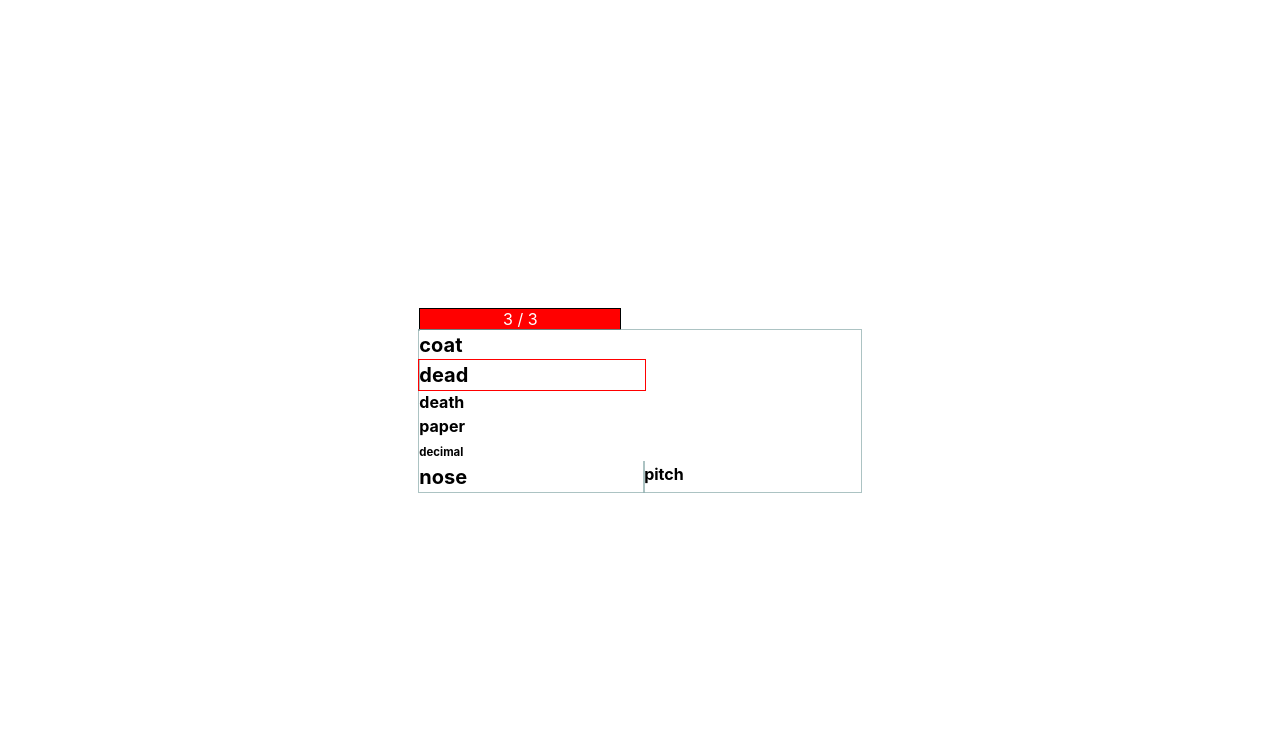
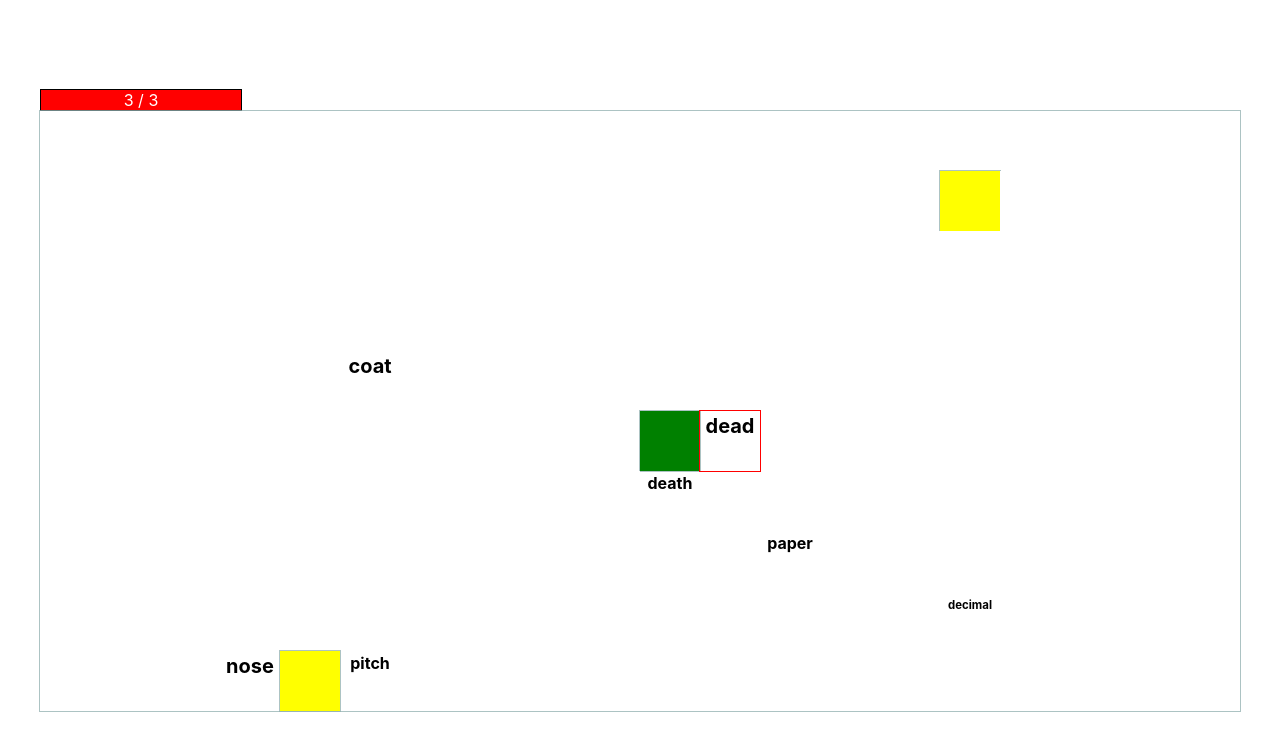
Before and after one commit to PathOfEquanimity/TypingSurvivorLike, a React (Vite) app: page / in a window 1280 px wide. Shown: the top 750 px of the page. Built offline with nearby package versions, Linux system fonts and the light colour scheme.

Commit message:
Fix composes

```diff
--- a/src/App.tsx
+++ b/src/App.tsx
@@ -1,4 +1,4 @@
-import { useState, useEffect, createContext, useRef } from "react";
+import { useState, useEffect, useRef } from "react";
 import "./App.css";
 import {
   EnemyObject,
--- a/src/Node.tsx
+++ b/src/Node.tsx
@@ -87,7 +87,7 @@ function Node({
   }
 
   return (
-    <div key={name} className={className}>
+    <div key={name} className={className + " nodeBase"}>
       {status == Status.Active ? (
         <>
           {wordObject?.map(
--- a/src/index.css
+++ b/src/index.css
@@ -117,24 +117,20 @@ button:focus-visible {
 }
 
 .node {
-  composes: nodeBase;
   background: white;
 }
 .heroNode {
-  composes: nodeBase;
   background: green;
   outline: 1px solid rgba(144, 175, 175, 0.75);
 }
 .inactiveNode {
-  composes: nodeBase;
   background: yellow;
   outline: 1px solid rgba(144, 175, 175, 0.75);
 }
-.activeNode {
-  composes: nodeBase;
-}
+
+.activeNode {}
+
 .activeFocusedNode {
-  composes: nodeBase;
   outline: 1px solid red;
   position: relative;
   z-index: 10;
```
